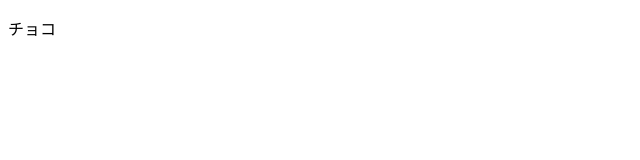
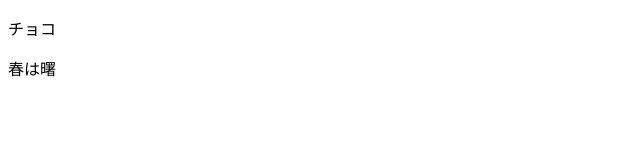
Before and after one commit to shellzu6/GijirokuApp-practice, a plain HTML site: page index.html in a window 1280 px wide. Shown: the full height of the page, 0-640 px from the left. Drawn offline with Linux system fonts and the light colour scheme.

Commit message:
Update index.html

```diff
--- a/index.html
+++ b/index.html
@@ -7,5 +7,6 @@
 </head>
 <body>
     <p>チョコ</p>
+    <p>春は曙</p>
 </body>
 </html>
```
